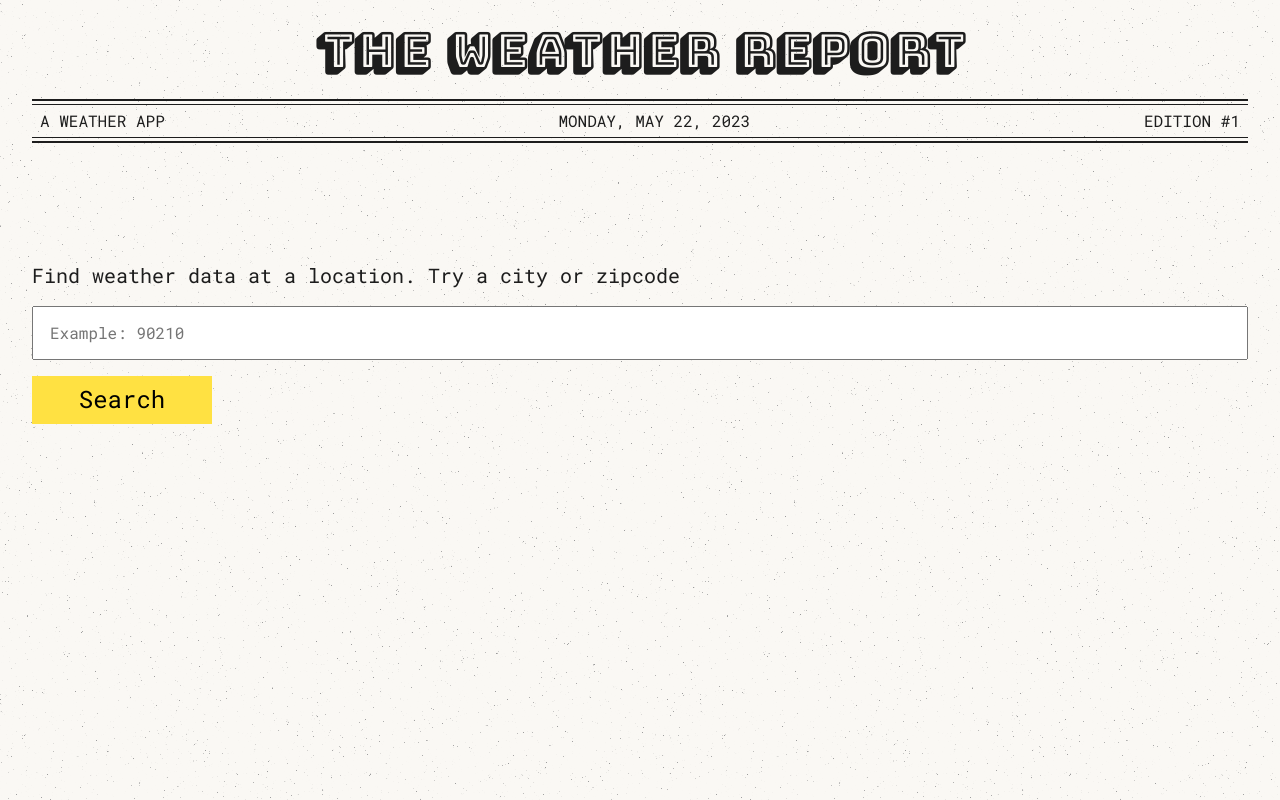
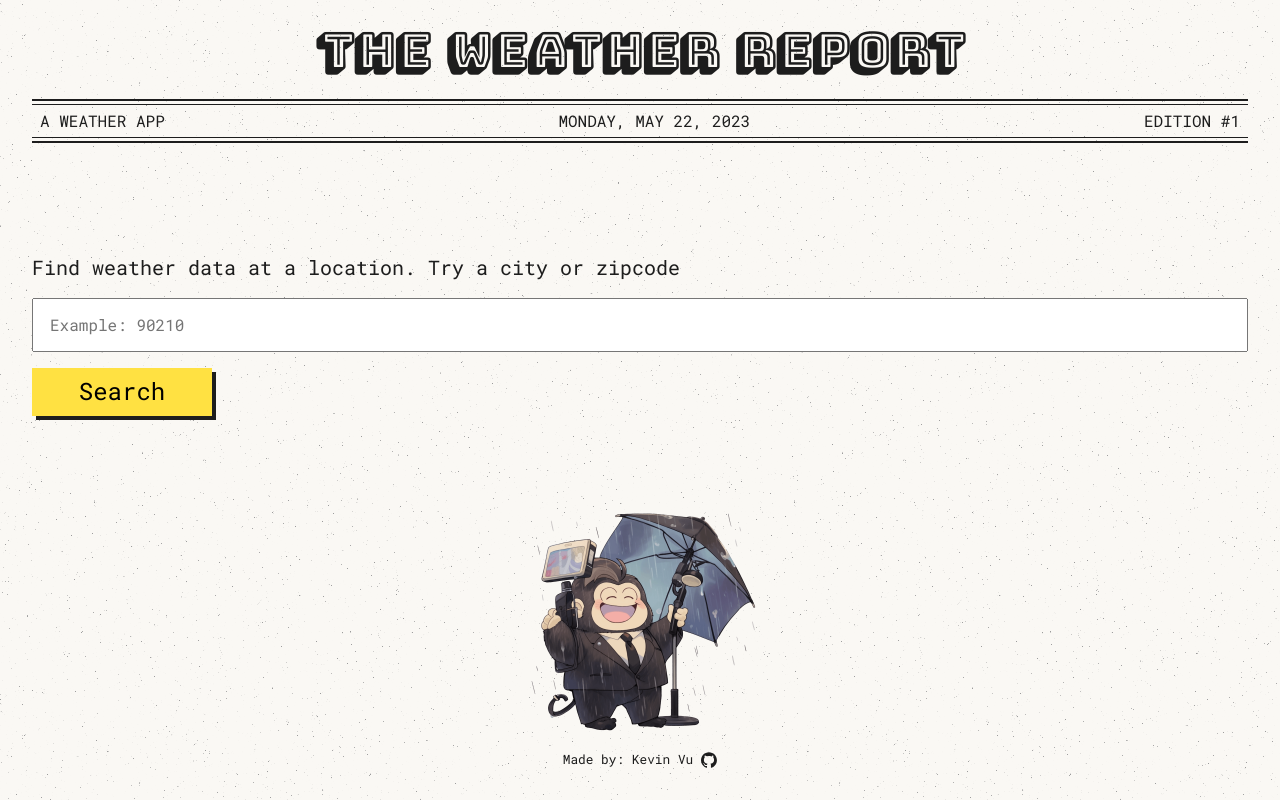
Before and after one commit to kkv263/gorilla_weather, a website built with Vite: page index.html in a window 1280 px wide. Built offline with nearby package versions, Linux system fonts and the light colour scheme; no server answers.

Commit message:
Nice small finishing touches with footer

```diff
--- a/index.html
+++ b/index.html
@@ -30,7 +30,7 @@
             <label class="location__label" for="location">Find weather data at a location. Try a city or zipcode</label>
             <input placeholder="Example: 90210" id="location" class="location__input" type="text" />
             <div class="location__error hidden">Please enter a valid location or zipcode.</div>
-            <input value="Search" type="submit" class="location__search"></input>
+            <button type="submit" class="location__search">Search</button>
           </form>
         </div>
       </section>
@@ -47,6 +47,18 @@
         </div>
       </section>
 
+      <footer>
+        <img class="footer__img" src="/gorilla.png" alt="gorilla"/>
+        <div class="footer__bar">
+          <small>Made by: Kevin Vu</small>
+          <a class="footer__github" href="https://github.com/kkv263">
+            <svg width="98" height="96" viewBox="0 0 98 96" xmlns="http://www.w3.org/2000/svg">
+              <path fill-rule="evenodd" clip-rule="evenodd" d="M48.854 0C21.839 0 0 22 0 49.217c0 21.756 13.993 40.172 33.405 46.69 2.427.49 3.316-1.059 3.316-2.362 0-1.141-.08-5.052-.08-9.127-13.59 2.934-16.42-5.867-16.42-5.867-2.184-5.704-5.42-7.17-5.42-7.17-4.448-3.015.324-3.015.324-3.015 4.934.326 7.523 5.052 7.523 5.052 4.367 7.496 11.404 5.378 14.235 4.074.404-3.178 1.699-5.378 3.074-6.6-10.839-1.141-22.243-5.378-22.243-24.283 0-5.378 1.94-9.778 5.014-13.2-.485-1.222-2.184-6.275.486-13.038 0 0 4.125-1.304 13.426 5.052a46.97 46.97 0 0 1 12.214-1.63c4.125 0 8.33.571 12.213 1.63 9.302-6.356 13.427-5.052 13.427-5.052 2.67 6.763.97 11.816.485 13.038 3.155 3.422 5.015 7.822 5.015 13.2 0 18.905-11.404 23.06-22.324 24.283 1.78 1.548 3.316 4.481 3.316 9.126 0 6.6-.08 11.897-.08 13.526 0 1.304.89 2.853 3.316 2.364 19.412-6.52 33.405-24.935 33.405-46.691C97.707 22 75.788 0 48.854 0z" fill="#1d1d1d"/>
+            </svg>
+          </a>
+        </div>
+      </footer>
+
     </main>
     <script type="module" src="/src/scripts/main.js"></script>
   </body>
--- a/src/scripts/main.js
+++ b/src/scripts/main.js
@@ -35,7 +35,7 @@
     }
 
     button.classList.add('loading');
-    button.value = 'Loading...';
+    button.textContent = 'Loading...';
 
     fetch(`https://pfa.foreca.com/api/v1/location/search/${value}?token=${WEATHER_API_TOKEN}`).then(res => res.json()).then(data => {
       const { locations: [result]} = data;
@@ -44,7 +44,7 @@
     }).catch((error) => {
       errorText.classList.remove('hidden');
       button.classList.remove('loading');
-      button.value = 'Search';
+      button.textContent = 'Search';
     });;
   })
 })
@@ -152,7 +152,7 @@
     forecastContainer.classList.add('active');
     button.classList.remove('loading');
     errorText.classList.add('hidden');
-    button.value = 'Search';
+    button.textContent = 'Search';
     input.value = name;
 
     // Fetch from OpenAI to create a summary of the weather.
--- a/src/styles/forecast.scss
+++ b/src/styles/forecast.scss
@@ -118,10 +118,14 @@
   padding: 16px 16px 16px 0;
 }
 
+.forecast__summary__img {
+  max-width: 256px;
+}
+
 .forecast__bottom {
   display: grid;
   grid-template-columns: repeat(1, 1fr);
-  background-color: #FFE142;
+  background-color: $primary-color;
   padding: 8px 16px;
   justify-content: space-between;
   border-radius: 4px;
@@ -130,6 +134,7 @@
   max-width: 120px;
   margin-left: 32px;
   height: 100%;
+  color: $off-black;
 
   @media (max-width: 1023px) {
     grid-template-columns: repeat(3, 1fr);
--- a/src/styles/general.scss
+++ b/src/styles/general.scss
@@ -26,10 +26,49 @@
 .container {
   max-width: 1280px;
   margin: 0 auto;
-  padding: 16px 32px 32px;
+  padding: 16px 32px;
   width: 100%;
 
   @media (max-width: 767px) {
     padding: 16px;
   }
 }
+
+// Footer
+footer {
+  display: flex;
+  justify-content: center;
+  flex-direction: column;
+  align-items: center;
+}
+
+.footer__img {
+  max-width: 256px;
+}
+
+.footer__bar {
+  padding-bottom: 8px;
+  display: flex;
+  align-items: flex-start;
+}
+
+.footer__github {
+  display: block;
+  max-width: 16px;
+  max-height: 16px;
+  margin-left: 8px;
+
+  &:hover {
+    svg path{
+      opacity: 0.5;
+    }
+  }
+  svg {
+    max-width: 16px;
+    max-height: 16px;
+
+    path {
+      transition: all .3s ease;
+    }
+  }
+}
--- a/src/styles/location.scss
+++ b/src/styles/location.scss
@@ -50,9 +50,6 @@
   &.loading {
     pointer-events: none;
     background-color: #777;
-    &::before {
-      content: 'Loading...';
-    }
   }
 
   &:after {
```
Also changed, not shown: public/github-mark-white.svg (added), public/gorilla.png (added).
